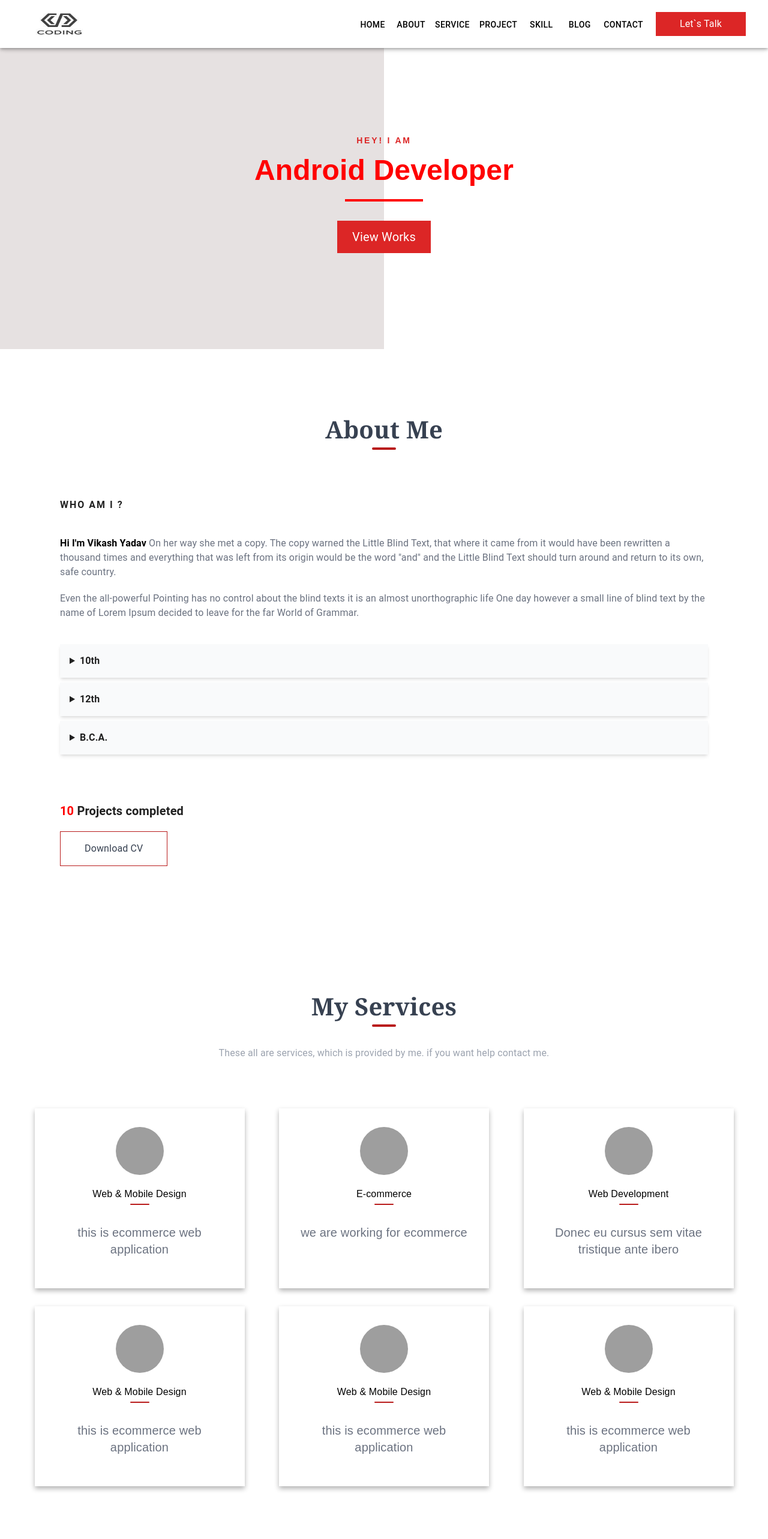
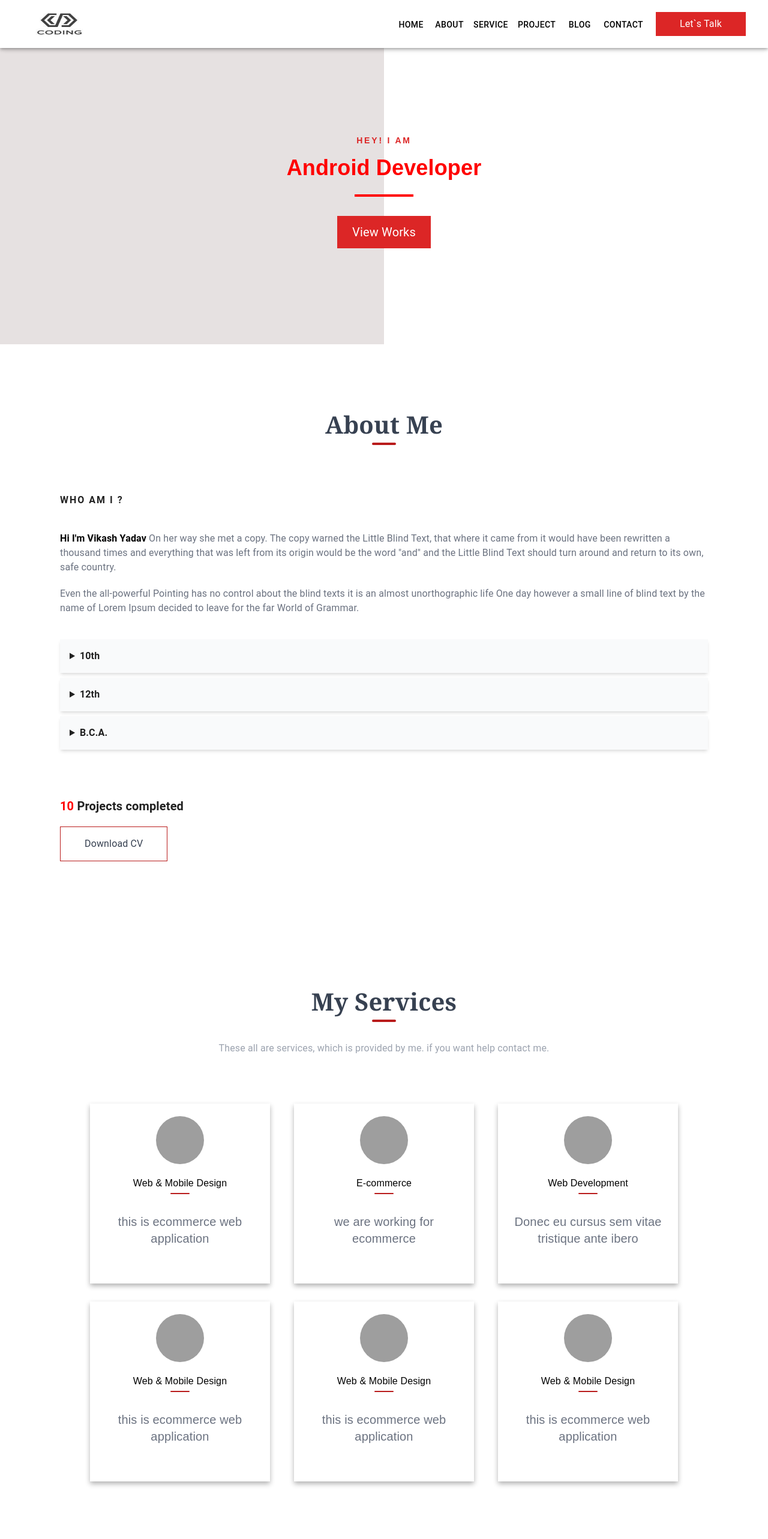
Before and after one commit to vikash2yadav/mywebclient, a React (Create React App) app: page / in a window 1280 px wide. Shown: the top 2566 px of the page at 60% size. Built offline with nearby package versions, Linux system fonts and the light colour scheme; grey boxes are pictures that could not be loaded.

Commit message:
theme completed

```diff
--- a/src/components/Footer/index.js
+++ b/src/components/Footer/index.js
@@ -16,12 +16,12 @@ const Footer = (props) => {
                 <div style={styles.secondDiv}>
                     <div style={styles.secondContainer}>
 
-                        <div style={styles.secondColumns}>
+                        <div style={styles.secondColumns} >
                             <h1 className='text-2xl font-semibold mb-10'>About</h1>
                             <div className='flex text-m' style={{ flexDirection: "column" }}>
                                 <div className='mb-20 text-m' style={styles.aboutinfo}> Far far away, behind the word mountains, far from the countries Vokalia and Consonantia, there live the blind texts.
                                 </div>
-                                <div className='flex justify-start align-start'>
+                                <div className='flex justify-start align-start mb-10'>
                                     <span className='mx-2 bg-gray-600 p-3' style={{ borderRadius: "50%" }}>
                                        <Link> <WhatsAppIcon /></Link>
                                     </span>
@@ -94,7 +94,7 @@ const styles = {
         padding: '50px 0px',
         marginLeft: "0px",
         display: 'flex',
-        flexWrap: 'wrap'
+        flexWrap: 'wrap',
     },
     secondColumns: {
         flex: '1',
--- a/src/components/Header/index.js
+++ b/src/components/Header/index.js
@@ -22,7 +22,6 @@ const navItems = [
   { component: "About", to: '#about' },
   { component: "Service", to: '#service' },
   { component: "Project", route: '/projects' },
-  {component:"Skill", route: '/skill'},
    {component:"Blog", route: '/blog'},
    {component:"Contact", route: '/contact'},
 
--- a/src/components/MainBox/index.js
+++ b/src/components/MainBox/index.js
@@ -28,7 +28,7 @@
 
 const rotateText = keyframes`
   0% { content: "Web Designer"; }
-    20% { content: "Mr. Vikash Yadav"; }
+  20% { content: "Vikash Yadav"; }
   40% { content: "Programmer"; }
   60% { content: "Android Developer"; }
   80% { content: "Web Developer"; }
@@ -47,27 +47,27 @@
 const MainBox = () => {
   return (
     <>
+      <StyledMainBox>
         <div className="flex justify-center items-center bg-gray-200 p-40 text-center" style={{ background: 'linear-gradient(to left, white 50%, #e6e1e1 50%)' }}>
           <div className="text-xl text-gray-700 px-10">
-
-
-            <h1 style={{ fontFamily: "Arial, sans-serif", letterSpacing: "0.2em", fontWeight: "800" }}
-            className="text-sm font-semibold mb-4 text-red-600">HEY! I AM</h1>
-              <RotatingText2 style={{ fontFamily: "Arial, sans-serif", fontWeight: "700" }}
-                className="text-5xl mb-0">
-            </RotatingText2>
-            {/* <h1 style={{ fontFamily: "Arial, sans-serif", fontWeight: "700" }} className="text-6xl mb-0">Mr. Vikash Yadav</h1> */}
-            <RotatingText style={{ fontFamily: "Arial, sans-serif", letterSpacing: "0.1em",}}
-              className="mb-8 font-semibold">
-            </RotatingText>
+            <h1 style={{ fontFamily: "Arial, sans-serif", letterSpacing: "0.2em", fontWeight: "800" }} className="text-sm font-semibold mb-4 text-red-600">HEY! I AM</h1>
+            <RotatingText2 style={{ fontFamily: "Arial, sans-serif", fontWeight: "700"}} className="text-4xl mb-0"></RotatingText2>
+            <RotatingText className="mb-8 font-semibold"></RotatingText>
             <Button
               className="py-3 px-6 border border-solid border-1 border-red-600 bg-red-600 text-white hover:bg-white hover:text-gray-700 transition-all duration-500"
               label="View Works"
             />
           </div>
         </div>
+      </StyledMainBox>
     </>
   );
 };
 
+const StyledMainBox = styled.div`
+  @media (max-width: 768px) {
+
+  }
+`;
+
 export default MainBox;
--- a/src/components/ServiceBox/index.js
+++ b/src/components/ServiceBox/index.js
@@ -30,14 +30,14 @@ const ServiceBox = (props) => {
 const styles = {
   maindiv: {
     border: '1px solid white',
-    padding: "30px ",
+    padding: "20px",
     marginBottom: "30px",
     textAlign: "center",
-    width: "350px",
+    width: "300px",
     fontFamily: "Arial",
     height: "300px",
     transition: 'all 0.5s',
-    boxShadow: '0 4px 8px rgba(0, 0, 0, 0.3)', // Add box shadow here
+    boxShadow: '0 4px 8px rgba(0, 0, 0, 0.3)',
   },
   imageMainDiv: {
     display: "flex",
--- a/src/pages/Home/About/index.js
+++ b/src/pages/Home/About/index.js
@@ -1,10 +1,85 @@
+// import React from 'react'
+// import Button from '../../../components/Button'
+
+// const About = () => {
+//   return (
+//     <>
+//       <div style={styles.maindiv}>
+//         <h1 style={{ fontSize: "40px" }} className='text-xl mb-4 text-center text-gray-700 font-semibold font-serif' >About Me</h1>
+//         <div className='w-full h-1 mb-20 flex justify-center'>
+//           <div className='w-10 h-1 bg-red-700 mb-20 text-center rounded-lg'>
+//           </div>
+//         </div>
+
+//         <h1 className='text-m mb-10 font-semibold ' style={{ letterSpacing: "2px" }}> WHO AM  I ?</h1>
+
+
+//         <p className='mb-5 text-gray-500'>
+//           <span className='text-black font-semibold'>Hi I'm Vikash Yadav</span> On her way she met a copy. The copy warned the Little Blind Text, that where it came from it would have been rewritten a thousand times and everything that was left from its origin would be the word "and" and the Little Blind Text should turn around and return to its own, safe country.</p>
+
+//         <p className='mb-10 text-gray-500'>Even the all-powerful Pointing has no control about the blind texts it is an almost unorthographic life One day however a small line of blind text by the name of Lorem Ipsum decided to leave for the far World of Grammar.</p>
+
+
+//         <div className='mb-20'>
+//     <details className="border-b-1 border-gray-300 mb-2 p-4  shadow-md bg-gray-50">
+//         <summary className="font-semibold text-m">10th</summary>
+//         <p className="pl-4 py-2 text-m text-gray-500">I completed 10th class with 81% and 99 percentile from Ahmedabad.</p>
+//     </details>
+//     <details className="border-b-1 border-gray-300 mb-2 p-4  shadow-md bg-gray-50">
+//         <summary className="font-semibold text-m">12th</summary>
+//         <p className="pl-4 py-2 text-m text-gray-500">I completed 12th class with 81% and 99 percentile from Ahmedabad.</p>
+//     </details>
+//     <details className="border-b-1 border-gray-300 mb-2 p-4  shadow-md bg-gray-50">
+//         <summary className="font-semibold text-m">B.C.A.</summary>
+//         <p className="pl-4 py-2 text-m text-gray-500">I completed B.C.A. with 7 SGPA from Ahmedabad.</p>
+//     </details>
+// </div>
+
+
+//         <h1 className='text-xl font-semibold '> <span style={{ color: 'red' }}>10</span> Projects completed</h1>
+//         <Button variant="outlined"
+//           className="mt-5 py-4 px-10 border text-gray-700 border-solid border-1 border-red-700 bg-white hover:bg-red-600 hover:text-white"
+//           style={{
+//             transition: 'all 0.5s'
+//           }}
+//           label="Download CV"
+//         />
+
+//       </div>
+
+
+//     </>
+//   )
+// }
+
+// const styles = {
+//   maindiv: {
+//     width: '100%',
+//     height: 'auto',
+//     backgroundColor: '#fff',
+//     padding: "120px 100px",
+//   },
+//   '@media (max-width: 400px)': {
+//     maindiv: {
+//       backgroundColor: '#111',
+//       padding: "10px 10px",
+//     },
+//   },
+// }
+
+// export default About
+
+
+
+
 import React from 'react'
+import styled from 'styled-components';
 import Button from '../../../components/Button'
 
 const About = () => {
   return (
     <>
-      <div style={styles.maindiv}>
+      <StyledDiv>
         <h1 style={{ fontSize: "40px" }} className='text-xl mb-4 text-center text-gray-700 font-semibold font-serif' >About Me</h1>
         <div className='w-full h-1 mb-20 flex justify-center'>
           <div className='w-10 h-1 bg-red-700 mb-20 text-center rounded-lg'>
@@ -45,33 +120,24 @@ const About = () => {
           label="Download CV"
         />
 
-      </div>
+      </StyledDiv>
 
 
     </>
   )
 }
 
-const styles = {
-  maindiv: {
-    width: '100%',
-    height: 'auto',
-    backgroundColor: '#fff',
-    padding: "120px 100px",
-  },
+const StyledDiv = styled.div`
+  width: 100%;
+  height: auto;
+  background-color: #fff;
+  padding: 120px 100px;
 
-}
-
-export default About
+  @media (max-width: 400px) {
+    padding: 100px 40px ;
+  }
 
 
+`;
 
-
-{/* <div className='mb-10'>
-<p className='text-m font-semibold text-black mb-3 '>Name : <span className='text-gray-400'>Vikash Yadav</span></p>
-<p className='text-m font-semibold text-black mb-3'>Date of Birth : <span className='text-gray-400'>30 Jan, 2002</span></p>
-<p className='text-m font-semibold text-black mb-3'>Address : <span className='text-gray-400'>Amraiwadi, Ahmedabad- 380026 Gujarat</span></p>
-<p className='text-m font-semibold text-black mb-3'>Email : <span className='text-gray-400'>vikash9412077@gmail.com</span></p>
-<p className='text-m font-semibold text-black mb-3'>Phone : <span className='text-gray-400'>7698661812</span></p>
-
-</div> */}
+export default About;
--- a/src/pages/Home/Service/index.js
+++ b/src/pages/Home/Service/index.js
@@ -38,7 +38,7 @@ const styles = {
     display: 'flex',
     flexDirection: 'row',
     flexWrap: "wrap",
-    justifyContent: 'space-evenly'
+    justifyContent: 'center'
   }
 }
 export default Service
```
Lines whose indentation alone changed are shown as unchanged.
